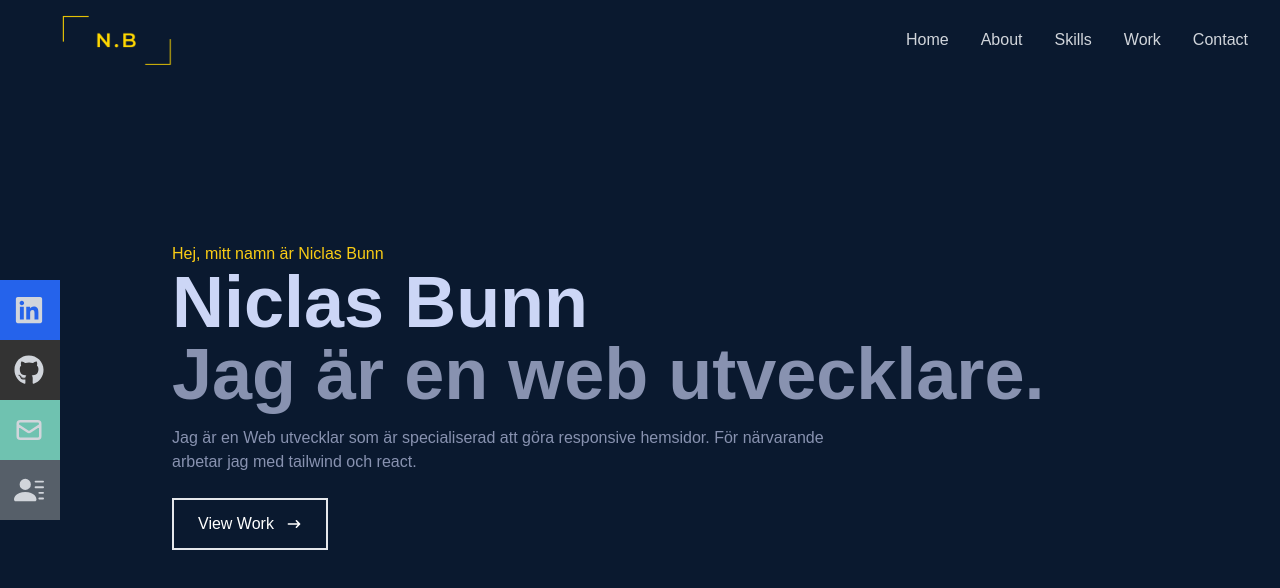
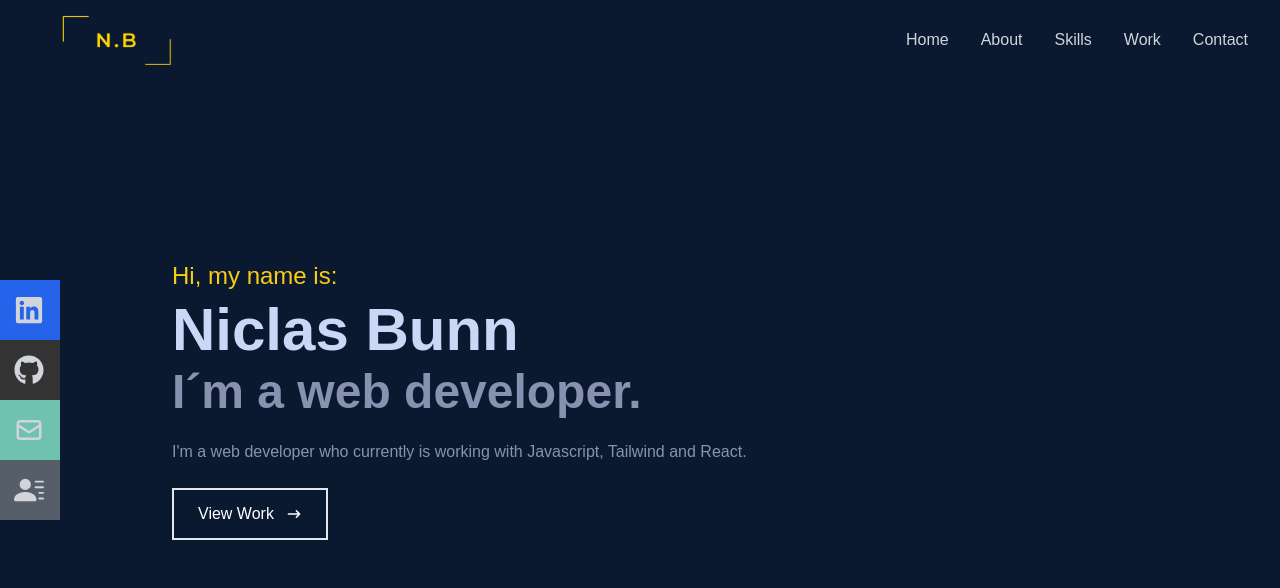
Before and after one commit to bunn1/portfolioReactApp, a React (Create React App) app: page / in a window 1280 px wide. Shown: the top 588 px of the page. Built offline with nearby package versions, Linux system fonts and the light colour scheme.

Commit message:
text adding

```diff
--- a/src/components/Home.jsx
+++ b/src/components/Home.jsx
@@ -1,4 +1,5 @@
 import React from 'react';
+import { Link } from 'react-router-dom';
 import { HiArrowNarrowRight } from 'react-icons/hi';
 
 const Home = () => {
@@ -6,17 +7,18 @@ const Home = () => {
     <div name="home" className="w-full h-screen bg-[#0a192f]">
       {/* Container */}
       <div className="max-w-[1000px] mx-auto px-8 flex flex-col justify-center h-full">
-        <p className="text-yellow-400">Hej, mitt namn är Niclas Bunn</p>
-        <h1 className="text-4xl sm:text-7xl font-bold text-[#ccd6f6]">
+        <p className="text-yellow-400 my-2 sm:text-2xl">Hi, my name is:</p>
+        <h1 className="text-4xl sm:text-6xl font-bold text-[#ccd6f6]">
           Niclas Bunn
         </h1>
-        <h2 className="text-4xl sm:text-7xl font-bold text-[#8892b0]">
-          Jag är en web utvecklare.
+        <h2 className="text-4xl sm:text-5xl font-bold my-2 text-[#8892b0]">
+          I´m a web developer.
         </h2>
         <p className="text-[#8892b0] py-4 max-w-[700px]">
-          Jag är en Web utvecklar som är specialiserad att göra responsive
-          hemsidor. För närvarande arbetar jag med tailwind och react.
+          I'm a web developer who currently is working with Javascript, Tailwind
+          and React.
         </p>
+
         <div>
           <button className="text-white group border-2 px-6 py-3 my-2 flex items-center hover:bg-yellow-400 hover:border-yellow-400">
             View Work
```
Also changed, not shown: package.json (+6 -1 lines).
